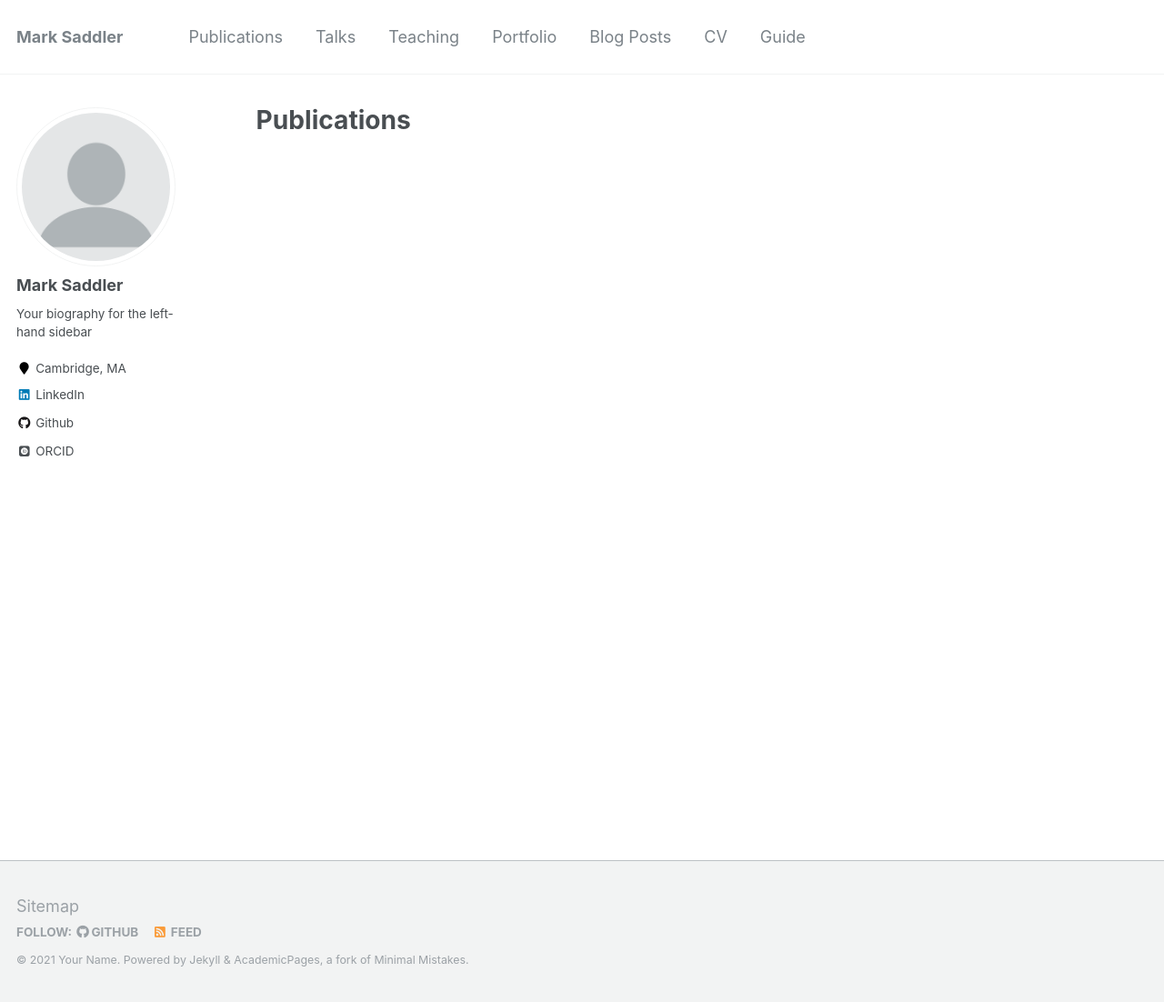
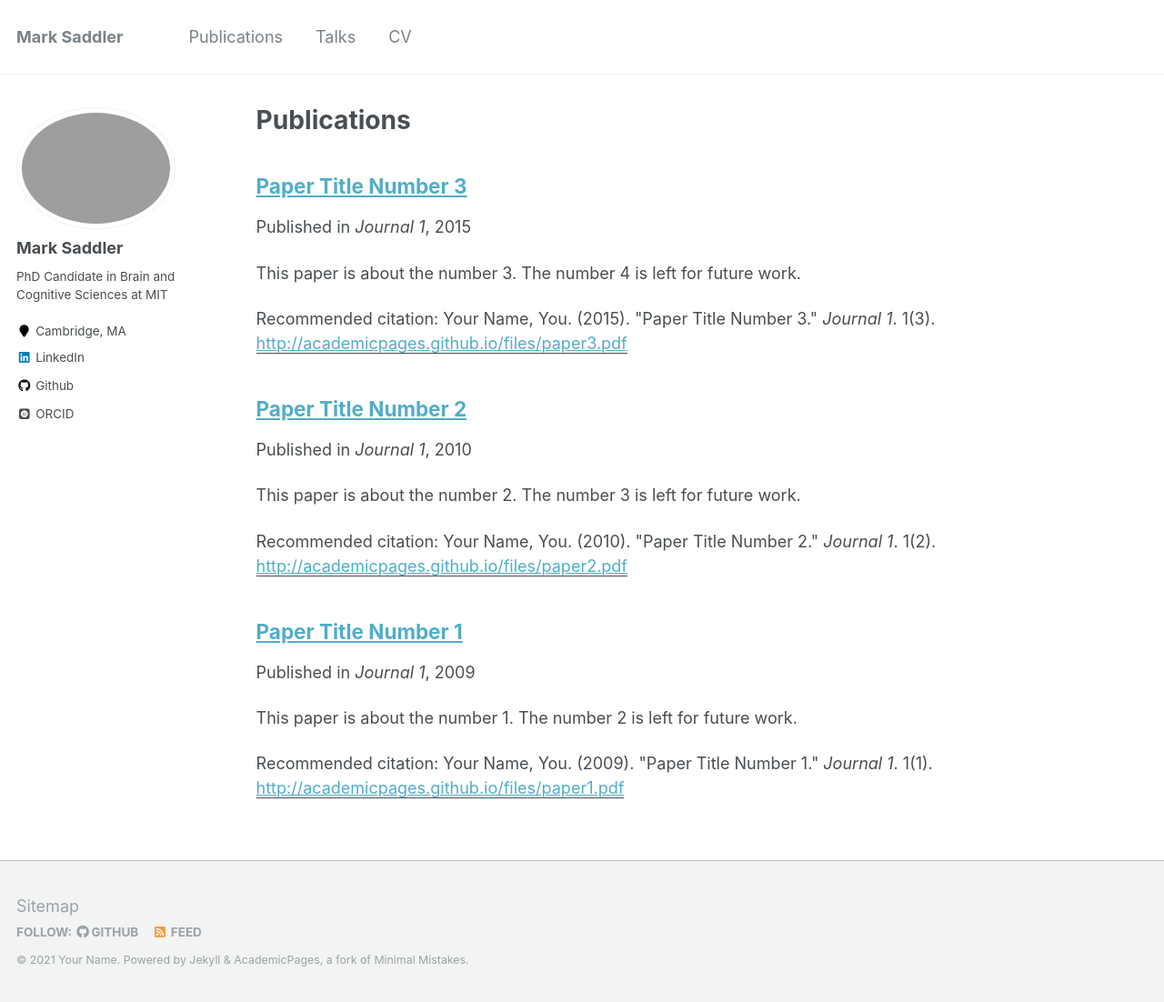
Before and after one commit to msaddler/msaddler.github.io, a Jekyll site: the page built from _pages/publications.md, in a window 1280 px wide and 1102 px high. Shown: the whole window at 91% size. Built offline with Jekyll 4.4.1, drawn with Linux system fonts in a browser that asks for light colours; some web fonts are replaced; part of the change alters nothing that is shown.

Commit message:
attempt #1 at posting cv as pdf file

```diff
--- a/_config.yml
+++ b/_config.yml
@@ -81,8 +81,8 @@ analytics:
 # Site Author
 author:
   name             : "Mark Saddler"
-  avatar           : "profile.png"
-  bio              : "Your biography for the left-hand sidebar"
+  avatar           : "msaddler_profile.png"
+  bio              : "PhD Candidate in Brain and Cognitive Sciences at MIT"
   location         : "Cambridge, MA"
   employer         :
   pubmed           :  # "https://www.ncbi.nlm.nih.gov/pubmed/?term=john+snow"
@@ -102,7 +102,7 @@ author:
   instagram        :
   impactstory      : # "https://profiles.impactstory.org/u/xxxx-xxxx-xxxx-xxxx"
   lastfm           :
-  linkedin         : "https://www.linkedin.com/in/msaddler/"
+  linkedin         : "msaddler"
   orcid            : "https://orcid.org/0000-0002-2698-7275"
   pinterest        :
   soundcloud       :
@@ -175,33 +175,33 @@ kramdown:
 
 # Collections
 collections:
-  # teaching:
-  #   output: true
-  #   permalink: /:collection/:path/
-  # publications:
-  #   output: true
-  #   permalink: /:collection/:path/
-  # portfolio:
-  #   output: true
-  #   permalink: /:collection/:path/
-  # talks:
-  #   output: true
-  #   permalink: /:collection/:path/
+  teaching:
+    output: true
+    permalink: /:collection/:path/
+  publications:
+    output: true
+    permalink: /:collection/:path/
+  portfolio:
+    output: true
+    permalink: /:collection/:path/
+  talks:
+    output: true
+    permalink: /:collection/:path/
 
 
 # Defaults
 defaults:
-  # # _posts
-  # - scope:
-  #     path: ""
-  #     type: posts
-  #   values:
-  #     layout: single
-  #     author_profile: true
-  #     read_time: true
-  #     comments: true
-  #     share: true
-  #     related: true
+  # _posts
+  - scope:
+      path: ""
+      type: posts
+    values:
+      layout: single
+      author_profile: true
+      read_time: true
+      comments: true
+      share: true
+      related: true
   # _pages
   - scope:
       path: ""
@@ -209,41 +209,41 @@ defaults:
     values:
       layout: single
       author_profile: true
-  # # _teaching
-  # - scope:
-  #     path: ""
-  #     type: teaching
-  #   values:
-  #     layout: single
-  #     author_profile: true
-  #     share: true
-  #     comments: true
-  # # _publications
-  # - scope:
-  #     path: ""
-  #     type: publications
-  #   values:
-  #     layout: single
-  #     author_profile: true
-  #     share: true
-  #     comments: true
-  # # _portfolio
-  # - scope:
-  #     path: ""
-  #     type: portfolio
-  #   values:
-  #     layout: single
-  #     author_profile: true
-  #     share: true
-  #     comment: true
-  # # _talks
-  # - scope:
-  #     path: ""
-  #     type: talks
-  #   values:
-  #     layout: talk
-  #     author_profile: true
-  #     share: true
+  # _teaching
+  - scope:
+      path: ""
+      type: teaching
+    values:
+      layout: single
+      author_profile: true
+      share: true
+      comments: true
+  # _publications
+  - scope:
+      path: ""
+      type: publications
+    values:
+      layout: single
+      author_profile: true
+      share: true
+      comments: true
+  # _portfolio
+  - scope:
+      path: ""
+      type: portfolio
+    values:
+      layout: single
+      author_profile: true
+      share: true
+      comment: true
+  # _talks
+  - scope:
+      path: ""
+      type: talks
+    values:
+      layout: talk
+      author_profile: true
+      share: true
 
 # Sass/SCSS
 sass:
--- a/_data/navigation.yml
+++ b/_data/navigation.yml
@@ -6,17 +6,17 @@ main:
   - title: "Talks"
     url: /talks/
 
-  - title: "Teaching"
-    url: /teaching/
+  # - title: "Teaching"
+  #   url: /teaching/
 
-  - title: "Portfolio"
-    url: /portfolio/
+  # - title: "Portfolio"
+  #   url: /portfolio/
 
-  - title: "Blog Posts"
-    url: /year-archive/
+  # - title: "Blog Posts"
+  #   url: /year-archive/
 
   - title: "CV"
-    url: /cv/
+    url: /msaddler_cv.pdf
 
-  - title: "Guide"
-    url: /markdown/
+  # - title: "Guide"
+  #   url: /markdown/
```
